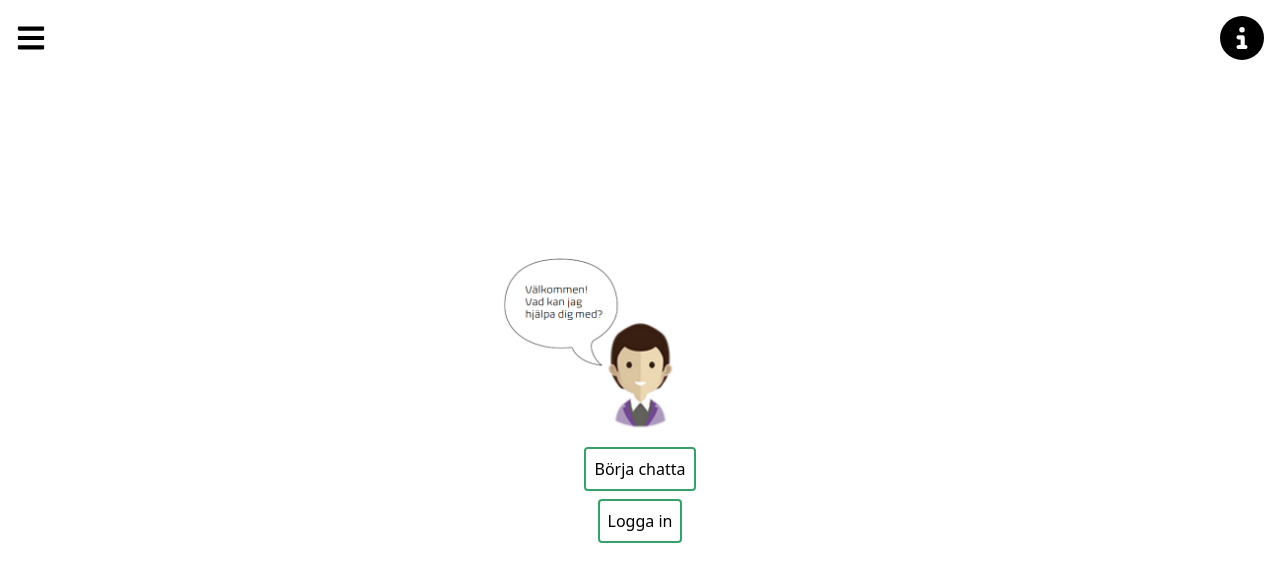
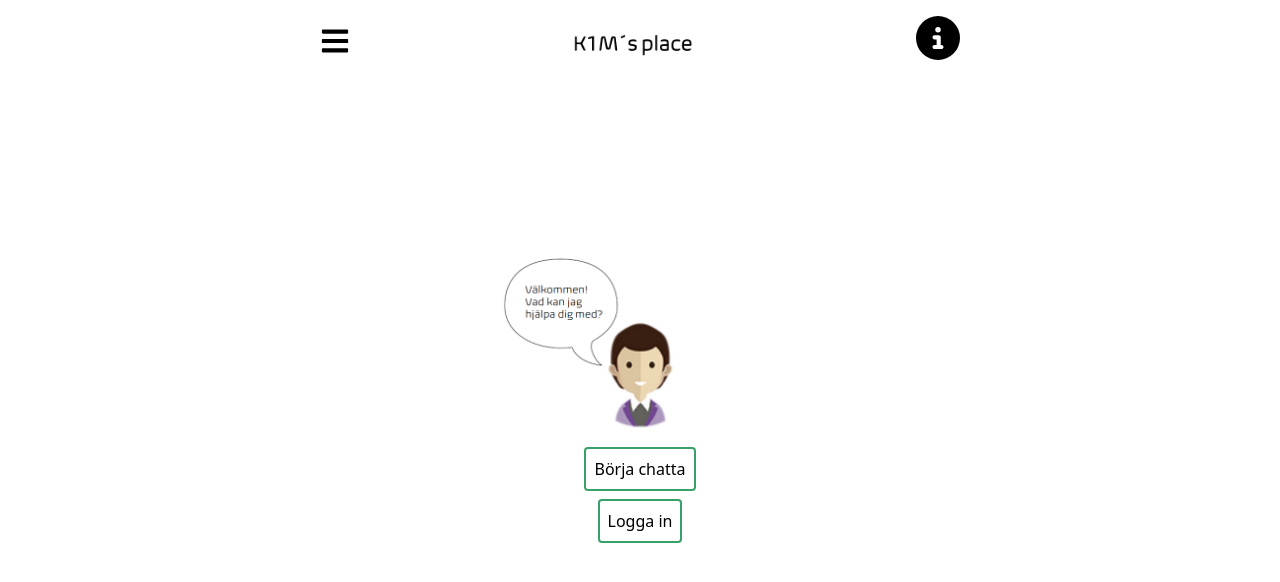
Before and after one commit to ConnyPettersson/K1M-s-place, a Next.js app: page /app/welcome in a window 1280 px wide. Shown: the top 582 px of the page. Built offline with nearby package versions, Linux system fonts and the light colour scheme.

Commit message:
adjusted size on chat, welcome and index to max width 2xl

```diff
--- a/components/layout.tsx
+++ b/components/layout.tsx
@@ -14,7 +14,9 @@ export default function RootLayout({
   return (
     <html lang="sv">
       <body className="min-h-screen bg-gray-100 flex flex-col">
-        <main className="flex-grow">{children}</main>
+        <main className="flex-grow">
+          <div className="max-w-2xl mx-auto w-full">{children}</div>
+        </main>
       </body>
     </html>
   );
--- a/pages/app/chat.tsx
+++ b/pages/app/chat.tsx
@@ -3,7 +3,6 @@ import React, { useState, useRef, useEffect } from 'react';
 import Image from 'next/image';
 import { FaBars } from 'react-icons/fa';
 import { IoMdClose } from 'react-icons/io';
-
 interface Message {
   text: string;
   from: 'user' | 'ai';
@@ -76,8 +75,8 @@ export default function Home() {
   }, [messages]);
 
   return (
-    <div className="flex flex-col items-center justify-center min-h-screen bg-white">
-      <header className="absolute top-0 left-0 right-0 flex items-center justify-between p-4">
+    <div className="flex flex-col max-w-2xl mx-auto w-full justify-center min-h-screen bg-white">
+      <header className="absolute max-w-2xl mx-auto w-full top-0 left-0 right-0 flex items-center justify-between p-4">
         <button onClick={toggleMenu} className="text-3xl">
           {menuOpen ? <IoMdClose /> : <FaBars />}
         </button>
@@ -88,7 +87,8 @@ export default function Home() {
           width={120}
           height={120}
         />
-        <button onClick={toggleInfo}>
+        <div className="relative">
+          <button onClick={toggleInfo} className="info-button">
             <Image
               src="/images/circle-info-solid.svg"
               alt="Info"
@@ -96,9 +96,15 @@ export default function Home() {
               height={44}
             />
           </button>
+          {showInfo && (
+            <div className="info absolute top-full right-5 mt-[-13px] bg-white border-2 border-green-300 shadow-lg p-3 rounded rounded-tl-lg rounded-tr-3xl rounded-bl-lg rounded-br-none w-36 h-30">
+              <p>Detta är en AI-baserad föräldrarådgivare</p>
+            </div>
+          )}
+        </div>
       </header>
       {menuOpen && (
-        <div className="menu absolute top-16 left-0 bg-white text-black border-r-2 border-b-2 border-green-500 w-[200px]">
+        <div className="menu max-w-2xl mx-auto absolute top-16 bg-white text-black border-r-2 border-b-2 border-green-500 w-[200px]">
           <ul className="list-none p-4">
             <li className="p-2 hover:bg-green-300 border-b border-gray-200 last:border-b-0">
               Fråga K1M
@@ -110,11 +116,6 @@ export default function Home() {
               Hjälp / Stöd
             </li>
           </ul>
-        </div>
-      )}
-      {showInfo && (
-        <div className="info absolute top-20 right-10 mt-[-28px] bg-white border-2 border-green-300 shadow-lg p-3 rounded-tl-lg rounded-tr-3xl rounded-bl-lg rounded-br-none w-36 h-30">
-          <p>Detta är en AI-baserad föräldrarådgivare</p>
         </div>
       )}
       <div className="chat-container w-full p-4 max-h-[70vh] overflow-y-auto">
@@ -147,7 +148,7 @@ export default function Home() {
         </div>
       </div>
       {loading && (
-        <div className="loading-dots flex items-center justify-center mb-2">
+        <div className="loading-dots flex items-center justify-center mb-4 ml-4">
           <Image
             src="/images/Kim4.png"
             alt="Loading"
--- a/pages/app/welcome.tsx
+++ b/pages/app/welcome.tsx
@@ -18,12 +18,20 @@ export default function WelcomePage() {
   };
 
   return (
-    <div className="flex flex-col items-center justify-center min-h-screen bg-white">
-      <header className="absolute top-0 left-0 right-0 flex items-center justify-between p-4">
+    <div className="flex flex-col max-w-2xl mx-auto w-full justify-center min-h-screen bg-white">
+      <header className="absolute max-w-2xl mx-auto w-full top-0 left-0 right-0 flex items-center justify-between p-4">
         <button onClick={toggleMenu} className="text-3xl">
           {menuOpen ? <IoMdClose /> : <FaBars />}
         </button>
-        <button onClick={toggleInfo}>
+        <Image
+          className="mt-2"
+          src="/images/KimLogo.png"
+          alt="K1M avatar1"
+          width={120}
+          height={120}
+        />
+        <div className="relative">
+          <button onClick={toggleInfo} className="info-button">
             <Image
               src="/images/circle-info-solid.svg"
               alt="Info"
@@ -31,9 +39,15 @@ export default function WelcomePage() {
               height={44}
             />
           </button>
+          {showInfo && (
+            <div className="info absolute top-full right-5 mt-[-13px] bg-white border-2 border-green-300 shadow-lg p-3 rounded rounded-tl-lg rounded-tr-3xl rounded-bl-lg rounded-br-none w-36 h-30">
+              <p>Detta är en AI-baserad föräldrarådgivare</p>
+            </div>
+          )}
+        </div>
       </header>
       {menuOpen && (
-        <div className="absolute top-16 left-0 bg-white text-black border-r-2 border-b-2 border-green-500 w-[200px]">
+        <div className="menu max-w-2xl mx-auto absolute top-16 bg-white text-black border-r-2 border-b-2 border-green-500 w-[200px]">
           <ul className="list-none p-4">
             <li className="p-2 hover:bg-green-300 border-b border-gray-200 last:border-b-0">
               Fråga K1M
@@ -45,11 +59,6 @@ export default function WelcomePage() {
               Hjälp / Stöd
             </li>
           </ul>
-        </div>
-      )}
-      {showInfo && (
-        <div className="absolute top-20 right-10 mt-[-28px] bg-white border-2 border-green-300 shadow-lg p-3 rounded-tl-lg rounded-tr-3xl rounded-bl-lg rounded-br-none w-36 h-30">
-          <p>Detta är en AI-baserad föräldrarådgivare</p>
         </div>
       )}
       <div className="flex flex-col items-center justify-center min-h-screen">
--- a/pages/index.tsx
+++ b/pages/index.tsx
@@ -34,13 +34,14 @@ export default function Home() {
 
   return (
     <div className="flex flex-col items-center justify-center min-h-screen bg-white">
-      <header className="absolute top-0 left-0 right-0 flex items-center justify-between p-4">
+      <header className="max-w-2xl mx-auto w-full absolute top-0 left-0 right-0 flex items-center justify-between p-4">
         <Image
           src="/images/Kim4logo.png"
           alt="K1M avatar1"
           width={200}
           height={200}
         />
+        <div className="relative">
           <button onClick={toggleInfo}>
             <Image
               src="/images/circle-info-solid.svg"
@@ -49,12 +50,13 @@ export default function Home() {
               height={44}
             />
           </button>
-      </header>
           {showInfo && (
-        <div className="absolute top-20 right-10 mt-[-28px] bg-white border-2 border-green-300 shadow-lg p-3 rounded-tl-lg rounded-tr-3xl rounded-bl-lg rounded-br-none w-36 h-30">
+            <div className="absolute top-full right-5 mt-[-13px] bg-white border-2 border-green-300 shadow-lg p-3 rounded-tl-lg rounded-tr-3xl rounded-bl-lg rounded-br-none w-36 h-30">
               <p>Detta är en AI-baserad föräldrarådgivare</p>
             </div>
           )}
+        </div>
+      </header>
       <form onSubmit={handleFormSubmit} className="flex flex-col items-center">
         <div className="mb-0">
           <Image
--- a/public/styles/globals.css
+++ b/public/styles/globals.css
@@ -30,14 +30,14 @@ button {
 }
 
 .info {
+  z-index: 999;
   position: absolute;
-  z-index: 999;
 }
 
 .loading-dots {
   display: flex;
   align-items: center;
-  justify-content: center;
+  justify-content: start;
 }
 
 .loading-dots span {
@@ -102,12 +102,9 @@ button {
 
 .ai-avatar {
   width: 40px;
-  /* Exempel på storlek */
   height: 40px;
-  /* Justera denna värde för att få avataren att skjuta ut från den gröna rutan */
   position: absolute;
   left: -50px;
   top: 50%;
   transform: translateY(-50%);
-  /* Centrerar bilden vertikalt */
 }
```
Lines whose indentation alone changed are shown as unchanged.
